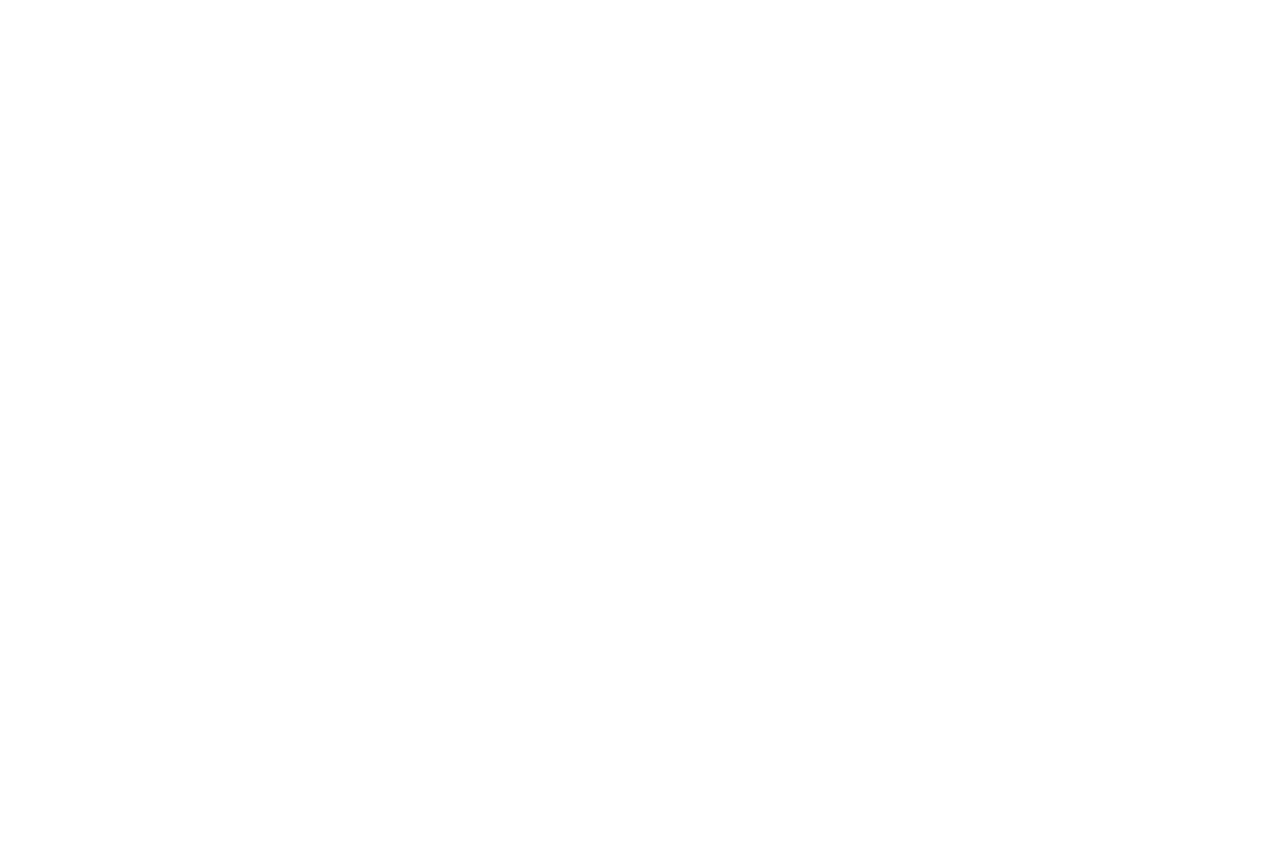
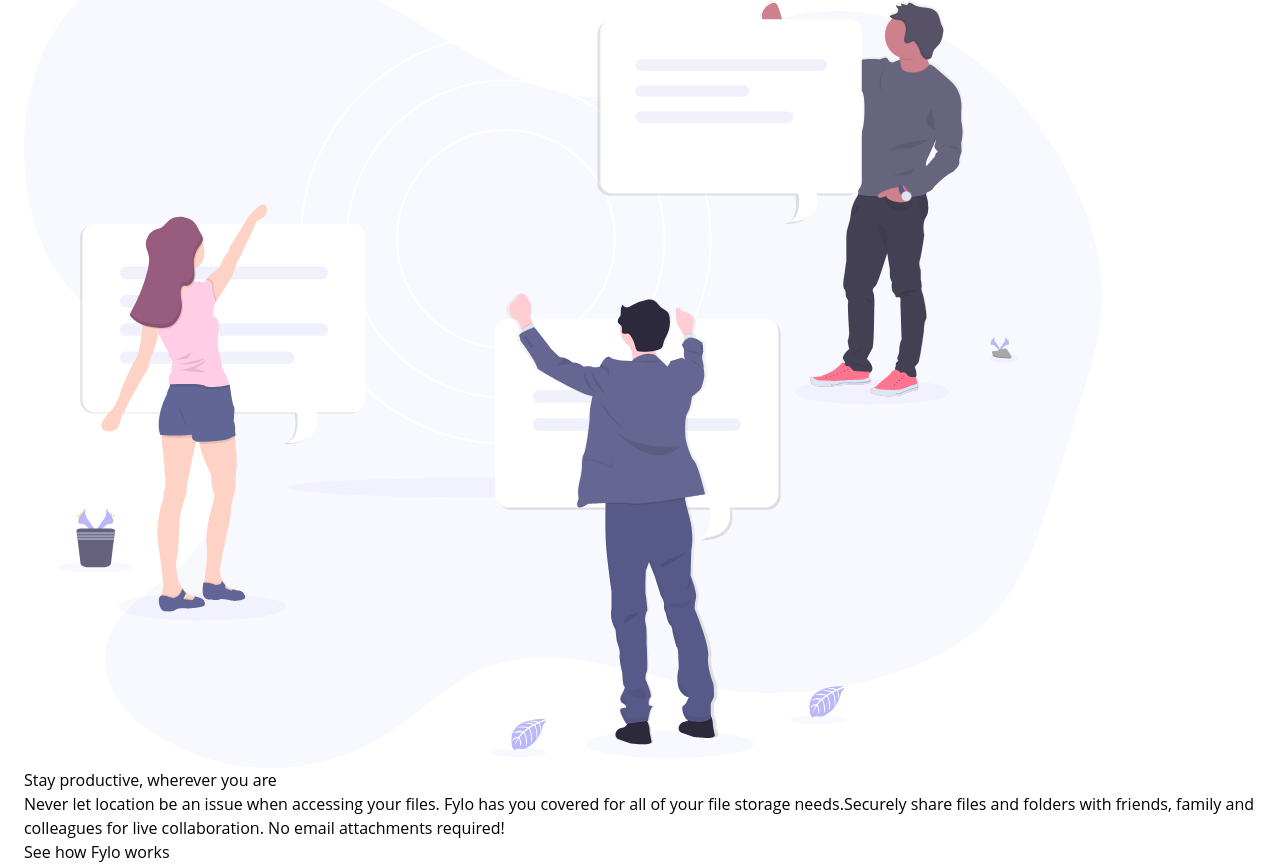
Before and after one commit to iharpreetbhatti/fem-fylo-landing-page, a React (Vite) app: page / in a window 1280 px wide. Shown: the part 753-1617 px from the top of the page. Before the commit the page ends 800 px from the top, so only its background shows below. Built offline with nearby package versions, Linux system fonts and the light colour scheme; a web font is replaced by a local one.

Commit message:
added seperate component for HowFyloWorks section

```diff
--- a/src/App.jsx
+++ b/src/App.jsx
@@ -8,8 +8,8 @@ function App() {
   return (
     <div className="App">
       <Header content={data.header} />
-      {/* <MainContent content={data.mainContent} />
-      <Footer content={data.footer} /> */}
+      <MainContent content={data.mainContent} />
+      {/* <Footer content={data.footer} /> */}
     </div>
   )
 }
--- /dev/null
+++ b/src/components/HowFyloWorks.jsx
@@ -0,0 +1,20 @@
+import SectionContent from "./SectionContent"
+import ImageURL from "../assets/illustration-2.svg"
+
+function HowFyloWorks({ content }) {
+  return (
+    <section className="how-fylo-works">
+      <img
+        src={ImageURL}
+        alt="Illstration 2"
+      />
+      <SectionContent
+        title={content.title}
+        description={content.description}
+      />
+      <a href={content.linkURL}>{content.linkText}</a>
+    </section>
+  )
+}
+
+export default HowFyloWorks
--- a/src/components/MainContent.jsx
+++ b/src/components/MainContent.jsx
@@ -1,23 +1,10 @@
-import React from "react"
-import SectionContent from "./SectionContent"
-import ImageURL from "../assets/illustration-2.svg"
+import HowFyloWorks from "./HowFyloWorks"
 
-export default function MainContent() {
+export default function MainContent({ content }) {
   return (
     <main>
       <div className="container mx-auto px-6">
-        <section className="main-content">
-          <img
-            src={ImageURL}
-            alt="Illstration 2"
-          />
-          {data && (
-            <SectionContent
-              title={content.title}
-              description={content.description}
-            />
-          )}
-        </section>
+        <HowFyloWorks content={content.howFyloWorks} />
       </div>
     </main>
   )
```
